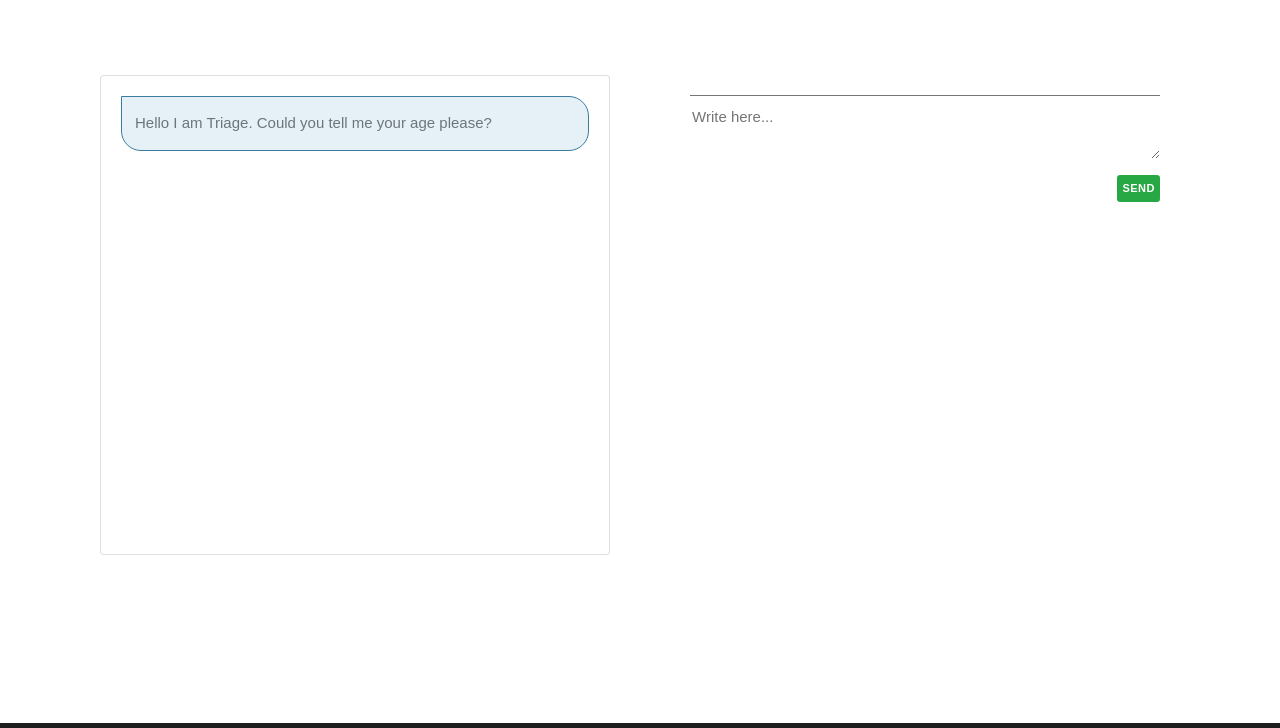
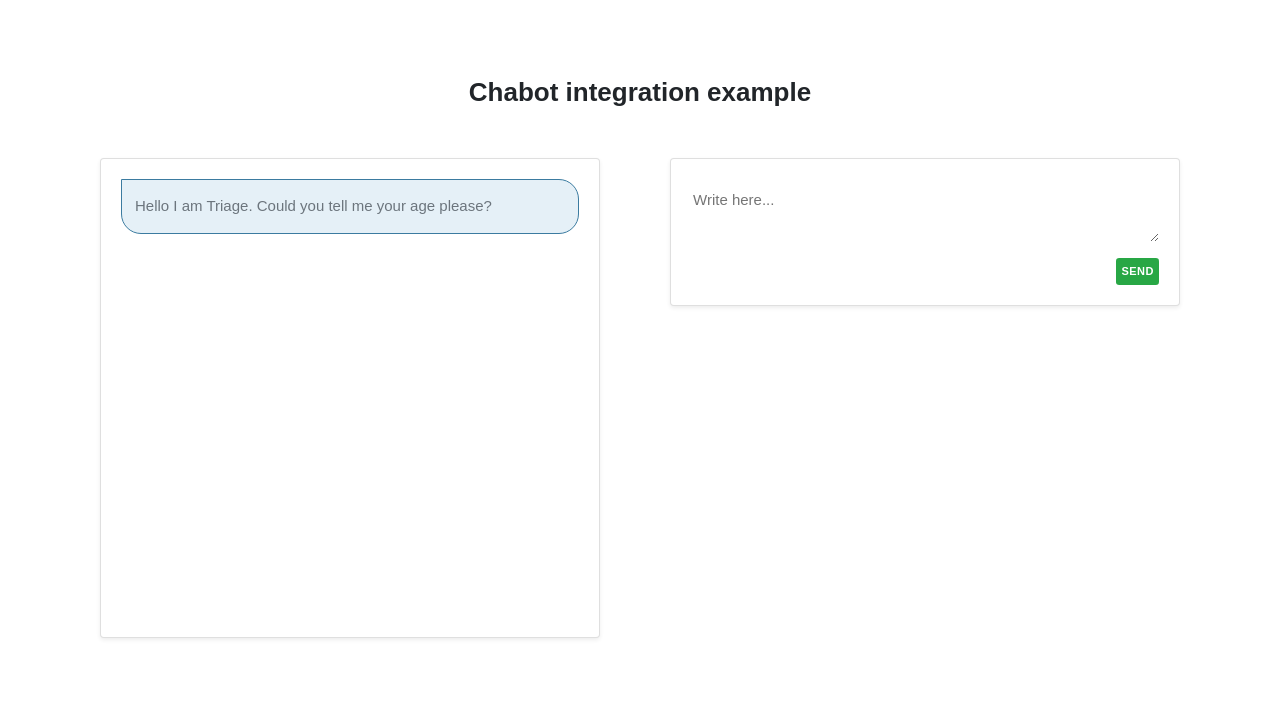
Before and after one commit to emdmed/triageapi, a website: page client/chatbot.html in a window 1280 px wide. Shown: the part 72-800 px from the top of the page. Drawn offline with Linux system fonts and the light colour scheme; a web font is replaced by a local one.

Commit message:
reqorking index.html

```diff
--- a/client/chatbot.html
+++ b/client/chatbot.html
@@ -163,13 +163,15 @@
       <!-- Content -->
       <div class="container">
         <div class="row">
-          <div class="col-sm" id="result"></div>
+          <div class="col-sm text-center">
+            <h2 class="mb-5">Chabot integration example</h2>
+          </div>
         </div>
         <div class="row">
           <div class="col-sm mb-5">
             <!--Chatbot-->
             <div class="container-fluid">
-                <div class="card main-card" id="main-card">
+                <div class="card main-card shadow-sm" id="main-card">
                     <div class="card-body" id="chat-area">
 
                     </div>
@@ -182,7 +184,7 @@
           <!--Result-->
           <div class="col-sm mb-2">
             <div class="container-fluid mb-3">
-              <div class="card border-0">
+              <div class="card shadow-sm">
                 <div class="card-body user-interface" >
                   <textarea class="w-100 user-textarea"  placeholder="Write here..."></textarea>
                   <button class="btn btn-sm btn-success mt-2 p-1 float-right" id="sendchat">Send</button>
--- a/client/css/style.css
+++ b/client/css/style.css
@@ -2050,12 +2050,11 @@ CONTACT PAGE
 }
 
 .user-textarea{
-  border-left: none;
-  border-right: none;
-  border-bottom: none;
   padding-top: 8px;
   position: relative;
   margin-bottom: 0px;
+  border: none;
+  border-color: grey;
 }
 
 .user-textarea:focus {
@@ -2065,8 +2064,5 @@ CONTACT PAGE
 .main-card{
   height: 60vh;
   overflow-y: auto;
-}
-
-.user-interface{
-
-}
+  max-width: 500px;
+}
```
